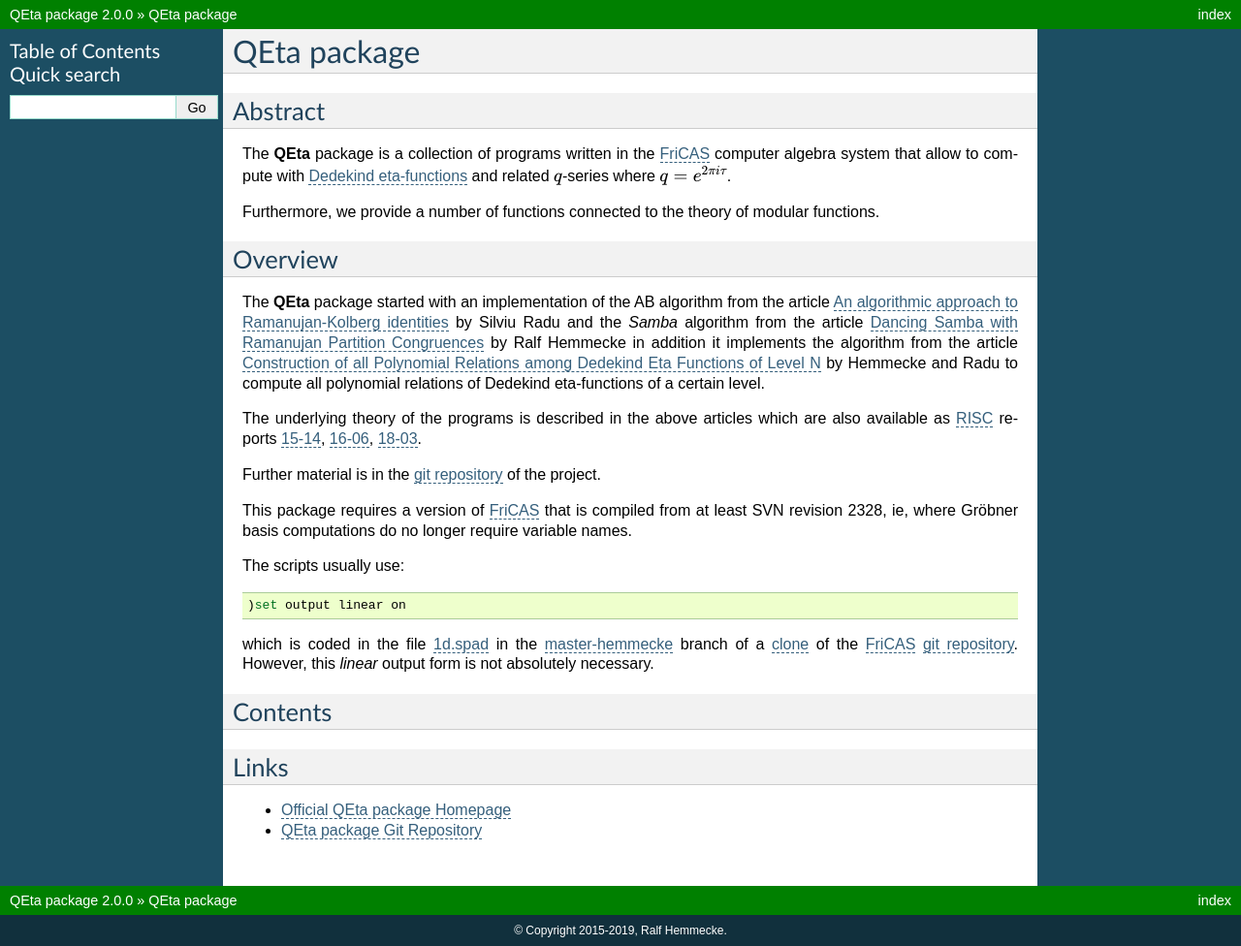
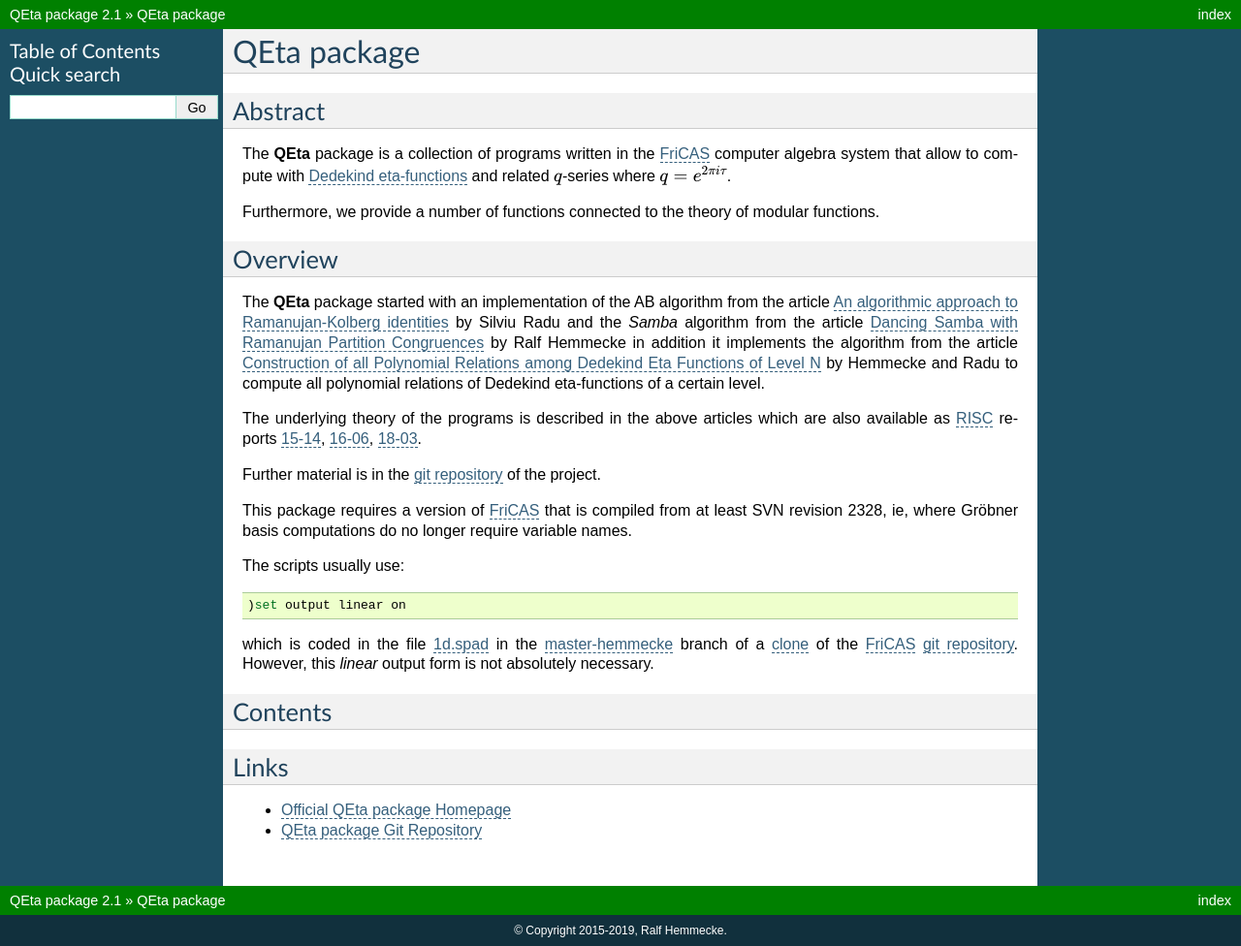
Before and after one commit to hemmecke/qeta, a Sphinx documentation site: the page built from sphinx/source/index.rst, in a window 1280 px wide and 976 px high. Shown: the whole window at 97% size. Built offline with Sphinx 7.4.7, drawn with Linux system fonts in a browser that asks for light colours; pages that are not in the unit, such as notebooks, are missing from menus.

Commit message:
update to version 2.1

```diff
--- a/README.md
+++ b/README.md
@@ -1,4 +1,4 @@
-# QEta 2.0.0
+# QEta 2.1
 
 The QEta Project is connected to 3 articles.
 
--- a/sphinx/source/conf.py
+++ b/sphinx/source/conf.py
@@ -66,7 +66,7 @@
 # built documents.
 #
 # The short X.Y version.
-version = '2.0.0'
+version = '2.1'
 # The full version, including alpha/beta/rc tags.
 release = version
 
```
